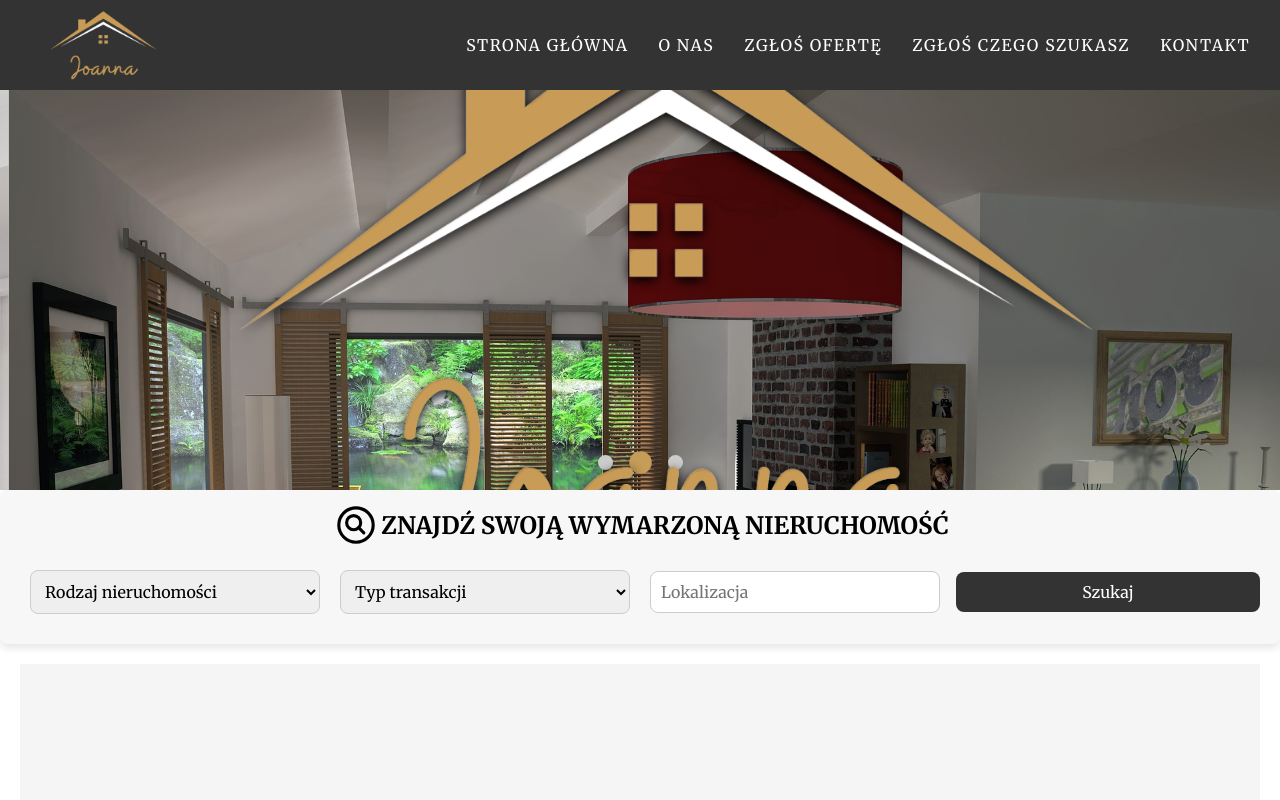
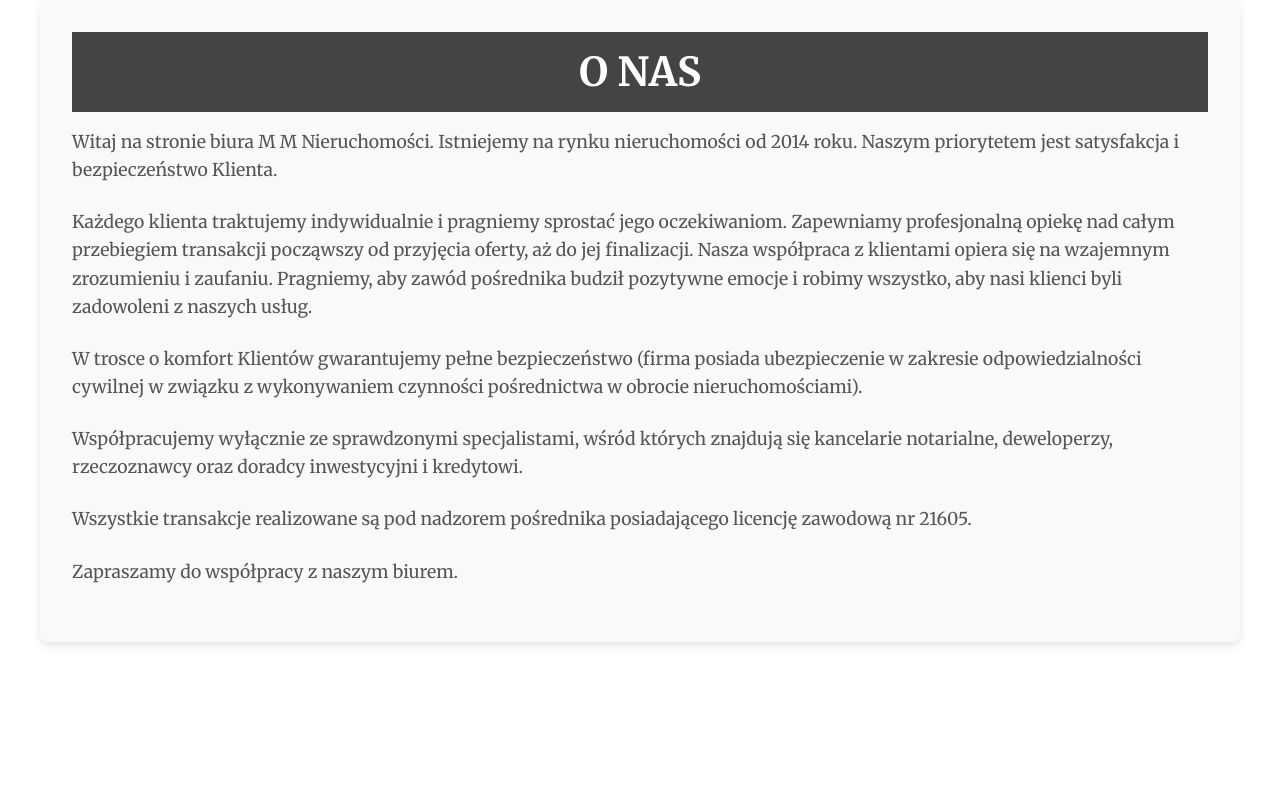
Before and after one commit to AdamGrodzki/nieruchomosci-joanna, a Next.js app: page /AboutUs in a window 1280 px wide. Before the commit this address had no page. Shown: the top 800 px of the page. Built offline with nearby package versions, Linux system fonts and the light colour scheme.

Commit message:
add Contact and About Us content, add Loader and styles components

```diff
--- a/components/LayoutPage/Layout.tsx
+++ b/components/LayoutPage/Layout.tsx
@@ -9,8 +9,7 @@ const Layout = ({ children }: any) => {
   return (
     <>
     <div className={styles.layout}>
-        <Navbar />
-
+      <Navbar />
       <LandingPage />
       <SearchBar />
       <div className={styles.pageContent}>
--- a/components/Navbar/Navbar.tsx
+++ b/components/Navbar/Navbar.tsx
@@ -37,10 +37,10 @@ const Navbar = () => {
 
     const navItems = [
         {name: "Strona Główna", path: "/"},
-        {name: "O Nas", path: "/o-nas"},
+        {name: "O Nas", path: "/AboutUs"},
         {name: "Zgłoś Ofertę ", path: "/zglos-oferte"},
         {name: 'Zgłoś czego szukasz', path: '/zglos-czego-szukasz' },
-        {name: 'Kontakt', path: '/kontakt' },
+        {name: 'Kontakt', path: '/Contact' },
     ]
 
     return (
--- /dev/null
+++ b/pages/AboutUs.tsx
@@ -0,0 +1,30 @@
+import styles from "@/styles/aboutUs.module.css"
+
+const AboutUs = () => {
+    return (
+        <div className={styles.container}>
+            <h1>O nas</h1>
+            <p>
+                Witaj na stronie biura M M Nieruchomości. Istniejemy na rynku nieruchomości od 2014 roku. Naszym priorytetem jest satysfakcja i bezpieczeństwo Klienta.
+            </p>
+            <p>
+                Każdego klienta traktujemy indywidualnie i pragniemy sprostać jego oczekiwaniom. Zapewniamy profesjonalną opiekę nad całym przebiegiem transakcji począwszy od przyjęcia oferty, aż do jej finalizacji. Nasza współpraca z klientami opiera się na wzajemnym zrozumieniu i zaufaniu. Pragniemy, aby zawód pośrednika budził pozytywne emocje i robimy wszystko, aby nasi klienci byli zadowoleni z naszych usług.
+            </p>
+            <p>
+                W trosce o komfort Klientów gwarantujemy pełne bezpieczeństwo (firma posiada ubezpieczenie w zakresie odpowiedzialności cywilnej w związku z wykonywaniem czynności pośrednictwa w obrocie nieruchomościami).
+            </p>
+            <p>
+                Współpracujemy wyłącznie ze sprawdzonymi specjalistami, wśród których znajdują się kancelarie notarialne, deweloperzy, rzeczoznawcy oraz doradcy inwestycyjni i kredytowi.
+            </p>
+            <p>
+                Wszystkie transakcje realizowane są pod nadzorem pośrednika posiadającego licencję zawodową nr 21605.
+            </p>
+            <p>
+                Zapraszamy do współpracy z naszym biurem.
+            </p>
+
+        </div>
+     );
+}
+
+export default AboutUs;
--- a/pages/_app.tsx
+++ b/pages/_app.tsx
@@ -1,13 +1,22 @@
-"use client"
 import "@/styles/globals.css"
 import Layout from "@/components/LayoutPage/Layout";
+import Navbar from "@/components/Navbar/Navbar";
+import LandingPage from "@/components/LandingPage/LandingPage";
 
+import { useRouter } from "next/router";
 
 const App = ({Component, pageProps}:any) => {
+    const router = useRouter();
+    const landingPageRoutes = ['/'];
+
     return (
-        <Layout>
+        <>
+        {/* <Navbar /> */}
+        {landingPageRoutes.includes(router.pathname) && <Layout />}
+        {/* <Layout > */}
         <Component {...pageProps} />
-        </Layout>
+        {/* </Layout> */}
+        </>
      );
 }
 
--- /dev/null
+++ b/styles/aboutUs.module.css
@@ -0,0 +1,25 @@
+.container {
+    max-width: 1200px;
+    margin: 0 auto;
+    padding: 2rem;
+    background-color: #f9f9f9;
+    border-radius: 8px;
+    box-shadow: 0 4px 8px rgba(0, 0, 0, 0.1);
+}
+
+.container h1 {
+    font-size: 2.5rem;
+    margin-bottom: 1rem;
+    text-align: center;
+    text-transform: uppercase;
+    color: #fff;
+    padding: 15px;
+    background-color: #444;
+}
+
+.container p {
+    font-size: 1.1rem;
+    line-height: 1.6;
+    color: #555;
+    margin-bottom: 1.5rem;
+}
```
Also changed, not shown: components/Loader/Loader.tsx (added, +17 -0 lines), components/Loader/loader.module.scss (added, +34 -0 lines), components/PropertyCard/PropertyCard.tsx (+15 -2 lines), components/Skeleton/skeleton.module.scss (+4 -4 lines), pages/Contact.tsx (added, +42 -0 lines), components/Navlinks/Navlinks.tsx (deleted), styles/contact.module.css (added), 1 other file (tests, documents, lock files or other folders).
